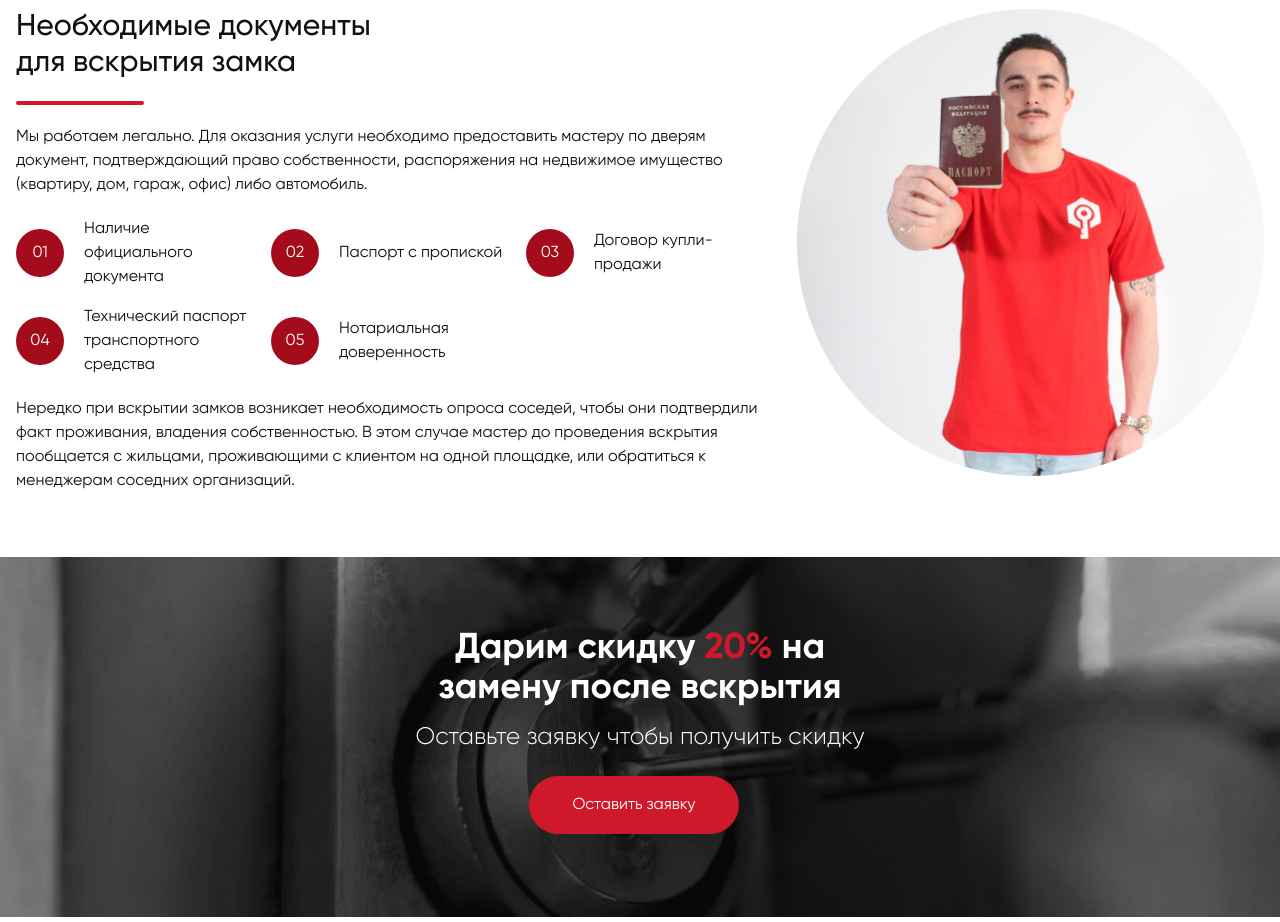
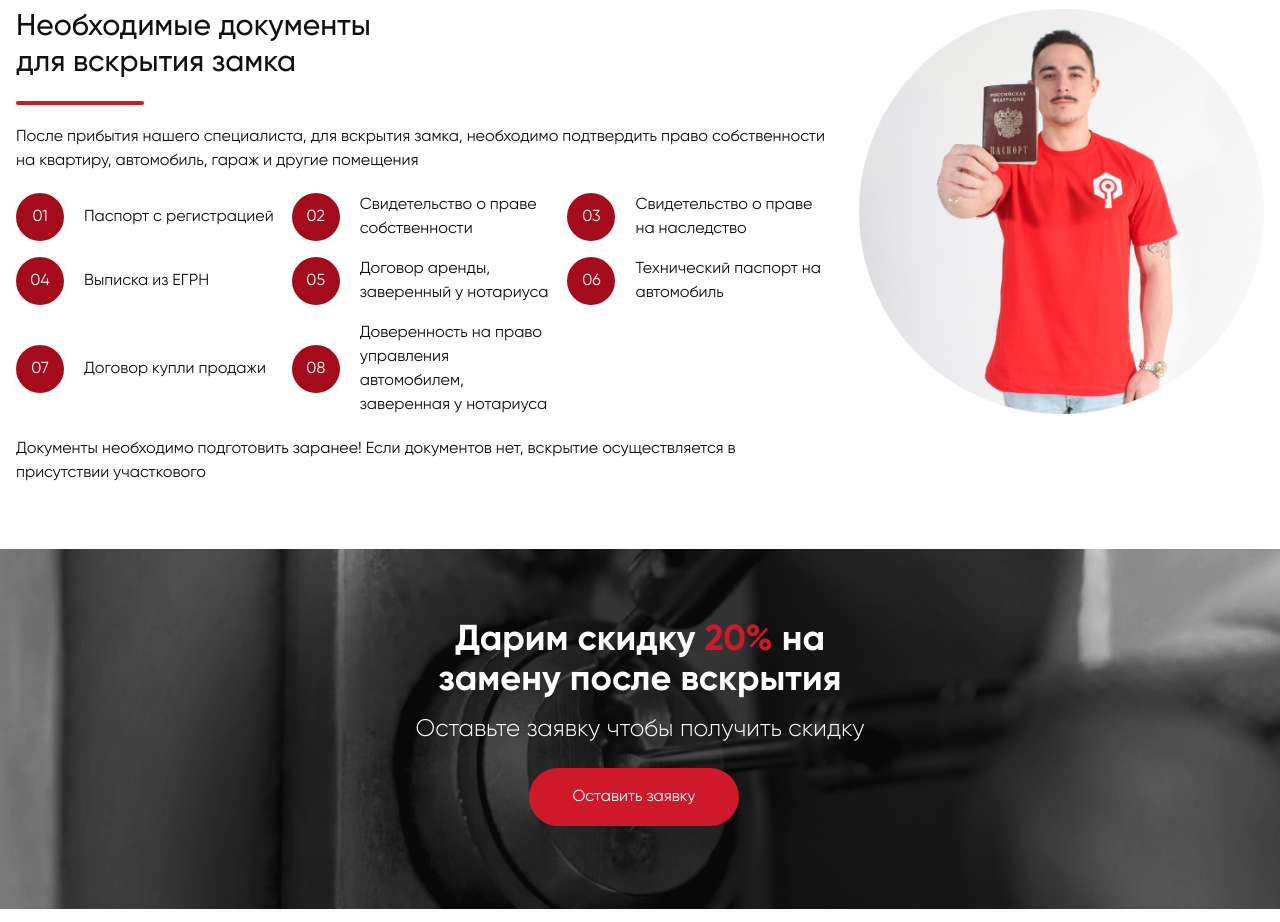
Before and after one commit to al-nkow/breaklock, a Gatsby site: page / in a window 1280 px wide. Shown: the part 3860-4782 px from the top of the page. Built offline with nearby package versions, Linux system fonts and the light colour scheme; Gatsby itself is replaced by a stand-in of ours.

Commit message:
documents fixed

```diff
--- a/src/components/Advantages/index.jsx
+++ b/src/components/Advantages/index.jsx
@@ -6,6 +6,7 @@ import Door from './icons/door.svg';
 import Truck from './icons/truck.svg';
 import Location from './icons/location.svg';
 import Percentage from './icons/percentage.svg';
+import { ANIMATION_PROPS } from '../../constants';
 
 const iconClassName = 'absolute top-6 left-4 h-[52px] w-[52px] sm:h-[78px] sm:w-[78px] sm:top-4';
 const truckIconClassName = 'absolute top-4 left-2 h-[64px] w-[64px] sm:h-[96px] sm:w-[96px] sm:top-2';
@@ -33,9 +34,7 @@ const Advantages = () => (
   <Wrap extClassName="py-12 lg:py-16 text-center">
     <Title>Почему выбирают нас</Title>
     <div
-      data-aos="fade-up"
-      data-aos-duration="1000"
-      data-aos-once="true"
+      {...ANIMATION_PROPS}
       className="grid gap-4 sm:grid-cols-2 md:grid-rows-2 lg:grid-cols-4 lg:grid-rows-1
       max-w-6xl mx-auto"
     >
--- a/src/components/Documents/index.jsx
+++ b/src/components/Documents/index.jsx
@@ -1,18 +1,22 @@
 import React from 'react';
 import { StaticImage } from 'gatsby-plugin-image';
 import Wrap from '../Wrap';
+import { ANIMATION_PROPS } from '../../constants';
 
 const data = [
-  { id: '01', text: 'Наличие официального документа' },
-  { id: '02', text: 'Паспорт с пропиской' },
-  { id: '03', text: 'Договор купли-продажи' },
-  { id: '04', text: 'Технический паспорт транспортного средства' },
-  { id: '05', text: 'Нотариальная доверенность' },
+  { id: '01', text: 'Паспорт с регистрацией' },
+  { id: '02', text: 'Свидетельство о праве собственности' },
+  { id: '03', text: 'Свидетельство о праве на наследство' },
+  { id: '04', text: 'Выписка из ЕГРН' },
+  { id: '05', text: 'Договор аренды, заверенный у нотариуса' },
+  { id: '06', text: 'Технический паспорт на автомобиль' },
+  { id: '07', text: 'Договор купли продажи' },
+  { id: '08', text: 'Доверенность на право управления автомобилем, заверенная у нотариуса' },
 ];
 
-const Documents = ({ animationProps }) => (
+const Documents = () => (
   <Wrap extClassName="py-12 lg:py-16" intClassName=" md:flex" id="docsSection">
-    <div {...animationProps}>
+    <div {...ANIMATION_PROPS}>
       <h3 className="mb-5 text-2xl sm:text-3xl font-gilroyMedium">Необходимые документы<br />для вскрытия замка</h3>
       <div className="w-32 h-1 bg-blred-500 rounded mb-5" />
       <div className="p-4 mb-5 md:hidden text-center">
@@ -25,16 +29,15 @@ const Documents = ({ animationProps }) => (
         />
       </div>
       <p className="mb-5">
-        Мы работаем легально. Для оказания услуги необходимо предоставить мастеру
-        по дверям документ, подтверждающий право собственности, распоряжения на недвижимое
-        имущество (квартиру, дом, гараж, офис) либо автомобиль.
+        После прибытия нашего специалиста, для вскрытия замка, необходимо подтвердить
+        право собственности на квартиру, автомобиль, гараж и другие помещения
       </p>
       <div
         className="
           grid gap-4 mb-5
           grid-cols-1
-          md:grid-cols-2
-          lg:grid-cols-3
+          lg:grid-cols-2
+          xl:grid-cols-3
         "
       >
         {data.map(({ id, text }) => (
@@ -47,13 +50,11 @@ const Documents = ({ animationProps }) => (
         ))}
       </div>
       <p>
-        Нередко при вскрытии замков возникает необходимость опроса соседей,
-        чтобы они подтвердили факт проживания, владения собственностью.
-        В этом случае мастер до проведения вскрытия пообщается с жильцами, проживающими
-        с клиентом на одной площадке, или обратиться к менеджерам соседних организаций.
+        Документы необходимо подготовить заранее! Если документов нет, вскрытие осуществляется
+        в присутствии участкового
       </p>
     </div>
-    <div {...animationProps} className="flex-none md:w-[50%] lg:w-[40%] pl-8 hidden md:block">
+    <div {...ANIMATION_PROPS} className="flex-none md:w-[50%] lg:w-[35%] pl-8 hidden md:block">
       <StaticImage
         placeholder="blurred m-4"
         width={468}
--- a/src/components/Info/index.jsx
+++ b/src/components/Info/index.jsx
@@ -4,6 +4,7 @@ import background from './images/bg.jpg';
 import Menu from '../Menu';
 import Wrap from '../Wrap';
 import Button from '../Button';
+import { ANIMATION_PROPS } from '../../constants';
 
 const Info = ({ open, toggleMenu, toggleCallModal }) => (
   <Wrap
@@ -12,7 +13,7 @@ const Info = ({ open, toggleMenu, toggleCallModal }) => (
     intClassName="min-h-[300px] md:h-[530px] min-[875px]:h-[600px] relative overflow-hidden"
   >
     <Menu open={open} toggleMenu={toggleMenu} />
-    <div className="pt-7 md:pl-5 md:pt-[10%] lg:pl-10" data-aos="fade-up" data-aos-duration="600" data-aos-once="true">
+    <div className="pt-7 md:pl-5 md:pt-[10%] lg:pl-10" {...ANIMATION_PROPS}>
       <span className="text-3xl md:text-4xl min-[960px]:text-5xl min-[960px]:leading-[52px] font-gilroyBold">
         <span className="text-blred-500">Вскрытие</span> всех типов<br />
         <span className="text-blred-500">Замков</span> 24/7
--- a/src/components/Services/index.jsx
+++ b/src/components/Services/index.jsx
@@ -8,6 +8,7 @@ import Door from './icons/door.svg';
 import Guard from './icons/guard.svg';
 import Safe from './icons/safe.svg';
 import Settings from './icons/settings.svg';
+import { ANIMATION_PROPS } from '../../constants';
 
 const iconClassName = 'h-[52px] w-[52px] sm:h-[78px] sm:w-[78px]';
 
@@ -31,9 +32,7 @@ const Services = () => (
   <Wrap extClassName="lg:py-16 py-12 text-center" id="servicesSection">
     <Title>Наши услуги</Title>
     <div
-      data-aos="fade-up"
-      data-aos-duration="1000"
-      data-aos-once="true"
+      {...ANIMATION_PROPS}
       className="
         md:grid-cols-2 md:grid-rows-3
         lg:grid-cols-3 lg:grid-rows-2
--- a/src/constants.js
+++ b/src/constants.js
@@ -1,6 +1,12 @@
 export const PHONE = '+7 (999) 515-9820';
 export const EMAIL = '89117779644@mail.ru';
 export const WHATSAPP_URL = 'https://api.whatsapp.com/send?phone=79995159820';
+
+export const ANIMATION_PROPS = {
+  'data-aos': 'fade-up',
+  'data-aos-duration': 1000,
+  'data-aos-once': true,
+};
 
 export const MENU_ITEMS = [
   { id: '1', title: 'Наши услуги', target: 'servicesSection' },
```
